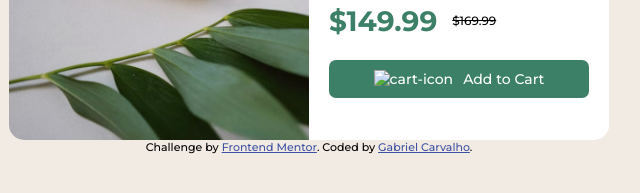
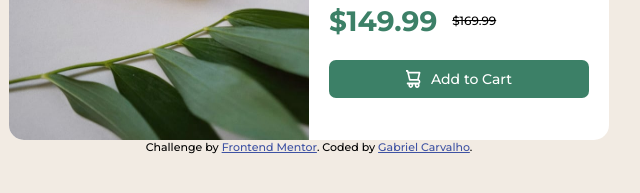
Before and after one commit to gCarvalhoF/frontendmentor-solutions, a plain HTML site: page product-preview/index.html in a window 1280 px wide. Shown: the part 453-646 px from the top of the page, 331-971 px from the left. Drawn offline with Linux system fonts and the light colour scheme; the site is published under a folder, as on GitHub Pages, so addresses that start at the root find nothing.

Commit message:
- Change all paths from absolute to relative

```diff
--- a/product-preview/index.html
+++ b/product-preview/index.html
@@ -40,7 +40,7 @@
       </div>
 
       <a class="add-to-cart-button" href="">
-        <img class="cart-icon" src="/images/icon-cart.svg" alt="cart-icon">
+        <img class="cart-icon" src="images/icon-cart.svg" alt="cart-icon">
         <span>Add to Cart</span>
       </a>
     </div>
```
